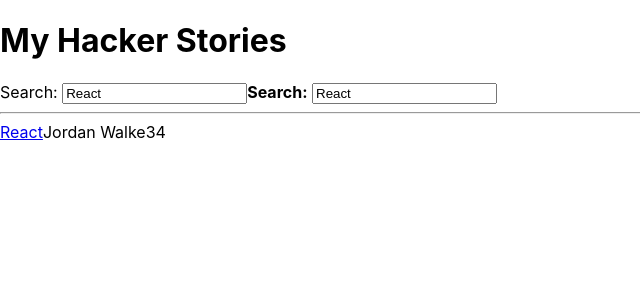
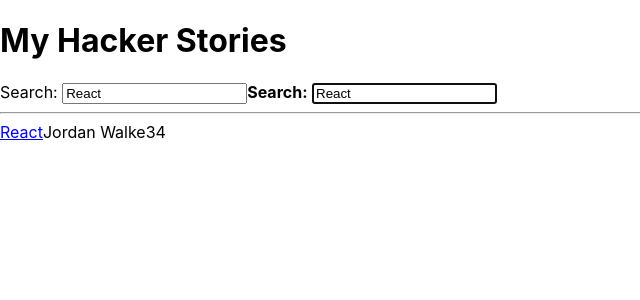
Before and after one commit to tylermatrix/rtreact, a React (Create React App) app: page / in a window 1280 px wide. Shown: the top 300 px of the page, without its empty margins (0-640 px from the left). Built offline with nearby package versions, Linux system fonts and the light colour scheme.

Commit message:
imperative programming with useRef() not necessary but for learning about the DOM API

```diff
--- a/src/App.js
+++ b/src/App.js
@@ -55,6 +55,7 @@ const App = () => {
         label="Search"
         value={searchTerm}
         onInputChange={handleSearch}
+        isFocused
       >
         <strong>Search:</strong>
       </InputWithLabel>
@@ -72,11 +73,22 @@ const InputWithLabel = ({
   onInputChange,
   type = "text",
   children,
-}) => (
+  isFocused,
+}) => {
+  const inputRef = React.useRef();
+
+  React.useEffect(() => {
+    if (isFocused && inputRef.current) {
+      inputRef.current.focus();
+    }
+  }, [isFocused]);
+
+  return (
     <>
       <label htmlForm={id}>{children}</label>
       &nbsp;
       <input
+        ref={inputRef}
         id={id}
         type="text"
         value={value}
@@ -85,7 +97,7 @@ const InputWithLabel = ({
       />
     </>
   );
-
+};
 const Search = ({ search, onSearch }) => (
   <>
     <label htmlFor="search">Search: </label>
```
Lines whose indentation alone changed are shown as unchanged.
